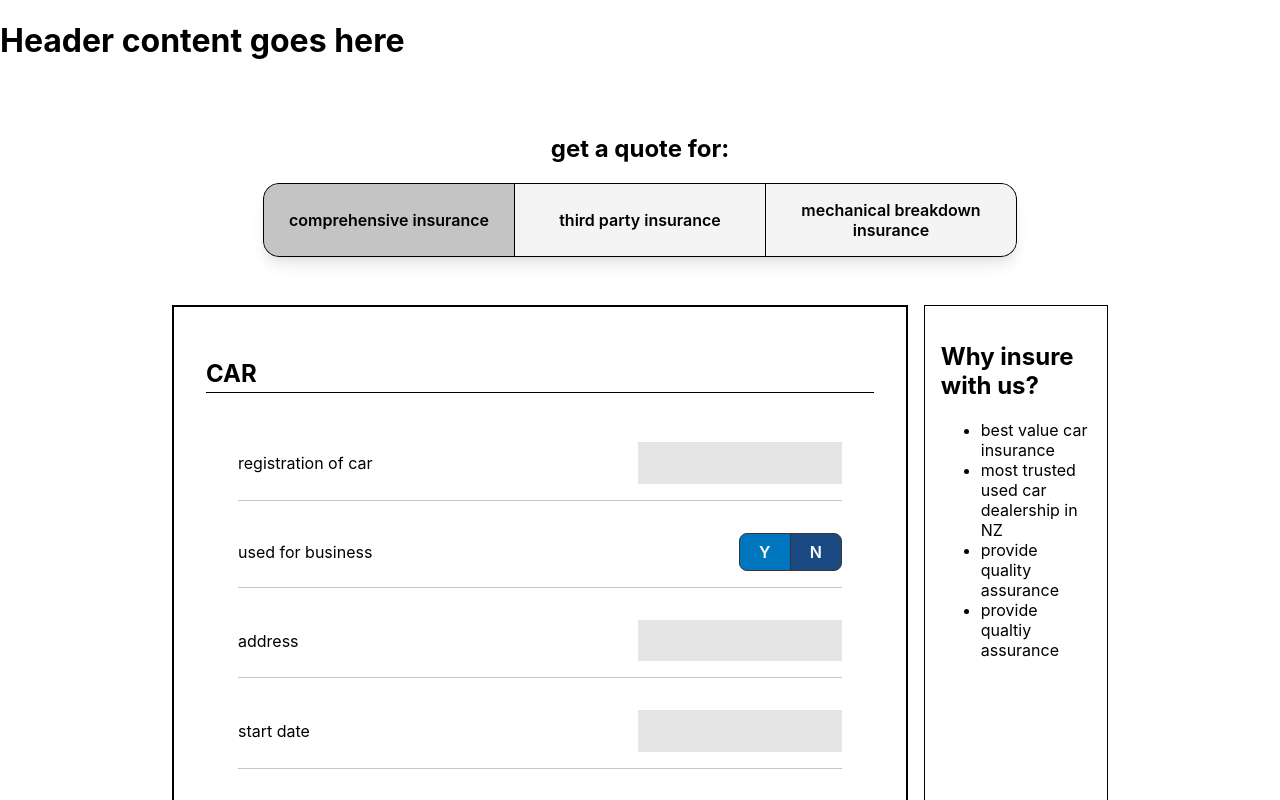
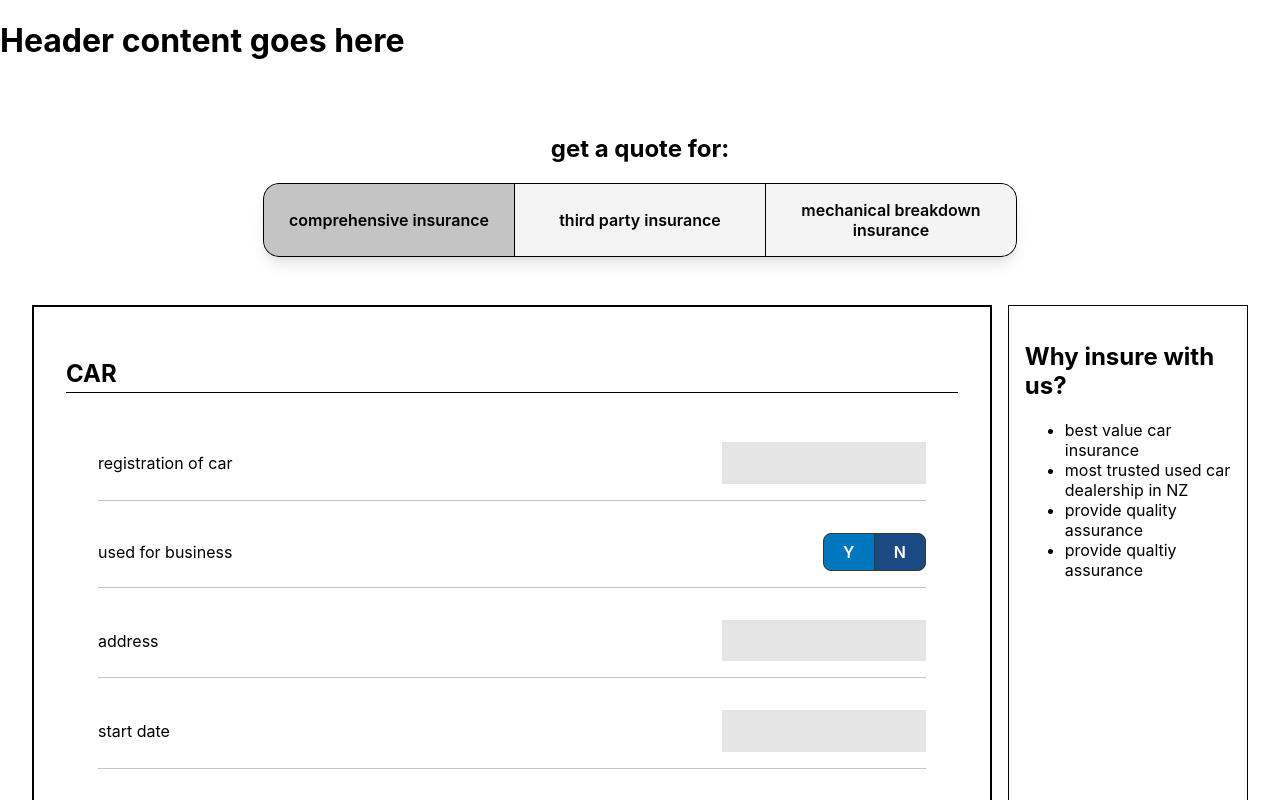
Before and after one commit to CaedanLavender/turners, a React (Create React App) app: page /insurance/get_quote in a window 1280 px wide. Shown: the top 800 px of the page. Built offline with nearby package versions, Linux system fonts and the light colour scheme.

Commit message:
More css adjustments to page max width

```diff
--- a/src/styles/Quote.css
+++ b/src/styles/Quote.css
@@ -1,5 +1,5 @@
 .quoteContainer {
-	max-width: 1000px;
+	max-width: 1300px;
 	padding: 2em;
 	display: flex;
 	flex-direction: column;
@@ -19,6 +19,7 @@
 	display: flex;
 	flex-direction: row;
 	gap: 1em;
+	width: 100%;
 }
 
 .formContainer {
```
